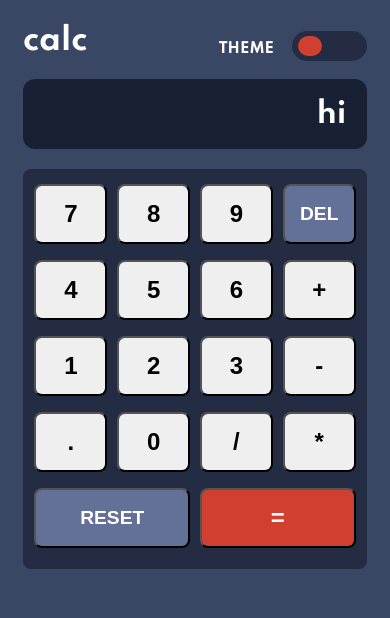
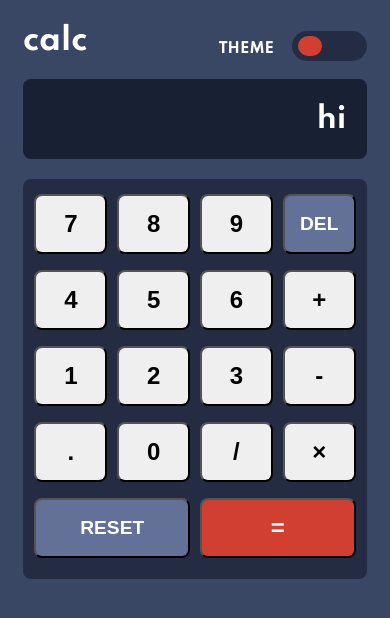
Before and after one commit to elurolydia/my_calculator, a React (Create React App) app: page / in a window 390 px wide. Shown: the top 618 px of the page. Built offline with nearby package versions, Linux system fonts and the light colour scheme.

Commit message:
corrected mobile UI for the output section

```diff
--- a/src/components/calc_body/Body.js
+++ b/src/components/calc_body/Body.js
@@ -20,7 +20,7 @@ const Body = (f) => {
             <Button dot = '.'/>
             <Button no0 = '0'/>
             <Button divide = '/'/>
-            <Button multiply = '*'/>
+            <Button multiply = '×'/>
             <Button Reset = 'RESET'  id = 'specialButton'/>
             <Button Equal = '=' id = 'specialButton2'/>
         </div>
--- a/src/index.css
+++ b/src/index.css
@@ -50,15 +50,15 @@ input[type=number] {
   background-color: hsl(224, 36%, 15%);
   margin-bottom: 10px;
   width: 100%;
-  height: 70px;
+  height: 80px;
   padding-right: 6%;
-  border-radius: 12px;
+  border-radius: 8px;
   border: none;
   outline: none;
   color: white;
   font-size: 1.8em;
   text-align: right;
-  line-height: 70px;
+  line-height: 80px;
   font-weight: bold;
 
 }
```
